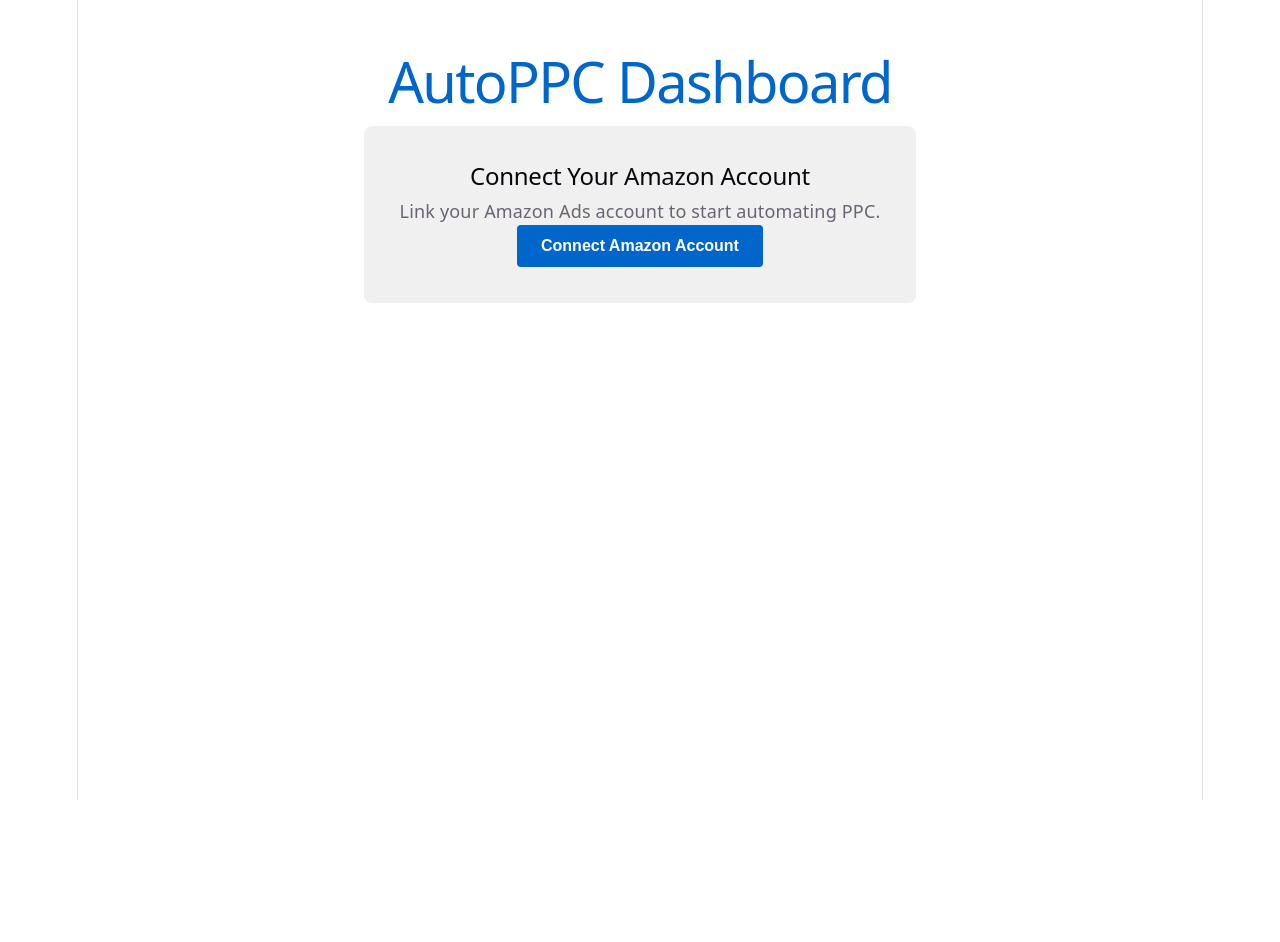
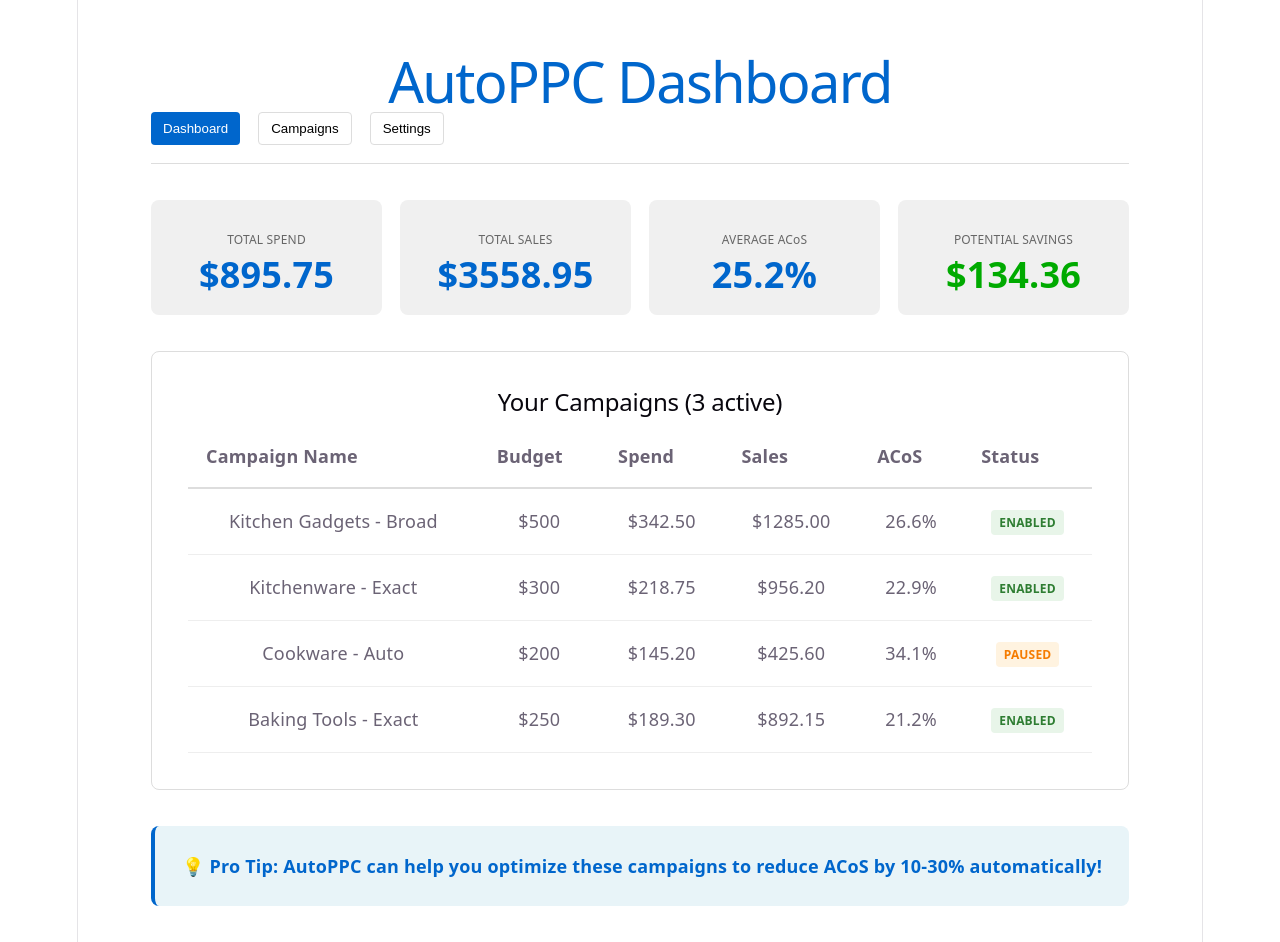
Before and after one commit to AtlasDigitalMarketingAdmin/autoppc-frontend, a React (Vite) app: page / in a window 1280 px wide. Before the commit the page ends 800 px from the top, so only its background shows below. Built offline with nearby package versions, Linux system fonts and the light colour scheme.

Commit message:
Add mock campaign data dashboard

```diff
--- a/src/Dashboard.jsx
+++ b/src/Dashboard.jsx
@@ -1,48 +1,135 @@
 import { useState } from 'react';
-import axios from 'axios';
-
-const API_URL = 'https://autoppc-backend.onrender.com';
 
 export default function Dashboard() {
-  const [loading, setLoading] = useState(false);
-  const [error, setError] = useState(null);
+  const [connected] = useState(true);
 
-  const connectAmazon = async () => {
-    try {
-      setLoading(true);
-      const response = await axios.get(`${API_URL}/auth/amazon`);
-      window.location.href = response.data.url;
-    } catch (err) {
-      setError('Failed to connect: ' + err.message);
+  // Mock campaign data
+  const campaigns = [
+    {
+      campaignId: '1',
+      name: 'Kitchen Gadgets - Broad',
+      state: 'ENABLED',
+      budget: { budget: 500 },
+      spend: 342.50,
+      sales: 1285.00,
+      acos: 26.6
+    },
+    {
+      campaignId: '2',
+      name: 'Kitchenware - Exact',
+      state: 'ENABLED',
+      budget: { budget: 300 },
+      spend: 218.75,
+      sales: 956.20,
+      acos: 22.9
+    },
+    {
+      campaignId: '3',
+      name: 'Cookware - Auto',
+      state: 'PAUSED',
+      budget: { budget: 200 },
+      spend: 145.20,
+      sales: 425.60,
+      acos: 34.1
+    },
+    {
+      campaignId: '4',
+      name: 'Baking Tools - Exact',
+      state: 'ENABLED',
+      budget: { budget: 250 },
+      spend: 189.30,
+      sales: 892.15,
+      acos: 21.2
     }
-  };
+  ];
+
+  // Calculate totals
+  const totalSpend = campaigns.reduce((sum, c) => sum + c.spend, 0);
+  const totalSales = campaigns.reduce((sum, c) => sum + c.sales, 0);
+  const avgAcos = (totalSpend / totalSales * 100).toFixed(1);
+  const savings = totalSpend * 0.15; // Estimated 15% savings with AutoPPC
+
+  const activeCampaigns = campaigns.filter(c => c.state === 'ENABLED').length;
 
   return (
     <div style={{ maxWidth: '1200px', margin: '0 auto', padding: '2rem' }}>
-      <h1 style={{ color: '#0066CC' }}>AutoPPC Dashboard</h1>
+      <nav style={{ marginBottom: '2rem', borderBottom: '1px solid #ddd', paddingBottom: '1rem' }}>
+        <h1 style={{ color: '#0066CC', marginBottom: '1rem' }}>AutoPPC Dashboard</h1>
+        <div style={{ display: 'flex', gap: '1rem' }}>
+          <button style={{ padding: '8px 12px', border: 'none', background: '#0066CC', color: 'white', borderRadius: '4px', cursor: 'pointer' }}>Dashboard</button>
+          <button style={{ padding: '8px 12px', border: '1px solid #ddd', background: 'white', cursor: 'pointer', borderRadius: '4px' }}>Campaigns</button>
+          <button style={{ padding: '8px 12px', border: '1px solid #ddd', background: 'white', cursor: 'pointer', borderRadius: '4px' }}>Settings</button>
+        </div>
+      </nav>
 
-      {error && <p style={{ color: 'red' }}>{error}</p>}
+      {connected && (
+        <>
+          {/* Stats */}
+          <div style={{ display: 'grid', gridTemplateColumns: 'repeat(4, 1fr)', gap: '1rem', marginBottom: '2rem' }}>
+            <div style={{ background: '#f0f0f0', padding: '1.5rem', borderRadius: '8px' }}>
+              <p style={{ color: '#666', marginBottom: '0.5rem', fontSize: '12px' }}>TOTAL SPEND</p>
+              <p style={{ fontSize: '2rem', fontWeight: 'bold', color: '#0066CC' }}>${totalSpend.toFixed(2)}</p>
+            </div>
+            <div style={{ background: '#f0f0f0', padding: '1.5rem', borderRadius: '8px' }}>
+              <p style={{ color: '#666', marginBottom: '0.5rem', fontSize: '12px' }}>TOTAL SALES</p>
+              <p style={{ fontSize: '2rem', fontWeight: 'bold', color: '#0066CC' }}>${totalSales.toFixed(2)}</p>
+            </div>
+            <div style={{ background: '#f0f0f0', padding: '1.5rem', borderRadius: '8px' }}>
+              <p style={{ color: '#666', marginBottom: '0.5rem', fontSize: '12px' }}>AVERAGE ACoS</p>
+              <p style={{ fontSize: '2rem', fontWeight: 'bold', color: '#0066CC' }}>{avgAcos}%</p>
+            </div>
+            <div style={{ background: '#f0f0f0', padding: '1.5rem', borderRadius: '8px' }}>
+              <p style={{ color: '#666', marginBottom: '0.5rem', fontSize: '12px' }}>POTENTIAL SAVINGS</p>
+              <p style={{ fontSize: '2rem', fontWeight: 'bold', color: '#00AA00' }}>${savings.toFixed(2)}</p>
+            </div>
+          </div>
 
-      <div style={{ background: '#f0f0f0', padding: '2rem', borderRadius: '8px', textAlign: 'center' }}>
-        <h2>Connect Your Amazon Account</h2>
-        <p>Link your Amazon Ads account to start automating PPC.</p>
-        <button
-          onClick={connectAmazon}
-          disabled={loading}
-          style={{
-            background: '#0066CC',
-            color: 'white',
-            padding: '12px 24px',
-            border: 'none',
-            borderRadius: '4px',
-            cursor: 'pointer',
-            fontSize: '16px',
-            fontWeight: 'bold'
-          }}
-        >
-          {loading ? 'Connecting...' : 'Connect Amazon Account'}
-        </button>
-      </div>
+          {/* Campaigns Table */}
+          <div style={{ background: 'white', border: '1px solid #ddd', borderRadius: '8px', padding: '2rem' }}>
+            <h2 style={{ marginTop: 0 }}>Your Campaigns ({activeCampaigns} active)</h2>
+            <table style={{ width: '100%', borderCollapse: 'collapse' }}>
+              <thead>
+                <tr style={{ borderBottom: '2px solid #ddd' }}>
+                  <th style={{ textAlign: 'left', padding: '1rem', fontWeight: 'bold' }}>Campaign Name</th>
+                  <th style={{ textAlign: 'left', padding: '1rem', fontWeight: 'bold' }}>Budget</th>
+                  <th style={{ textAlign: 'left', padding: '1rem', fontWeight: 'bold' }}>Spend</th>
+                  <th style={{ textAlign: 'left', padding: '1rem', fontWeight: 'bold' }}>Sales</th>
+                  <th style={{ textAlign: 'left', padding: '1rem', fontWeight: 'bold' }}>ACoS</th>
+                  <th style={{ textAlign: 'left', padding: '1rem', fontWeight: 'bold' }}>Status</th>
+                </tr>
+              </thead>
+              <tbody>
+                {campaigns.map(campaign => (
+                  <tr key={campaign.campaignId} style={{ borderBottom: '1px solid #eee' }}>
+                    <td style={{ padding: '1rem' }}>{campaign.name}</td>
+                    <td style={{ padding: '1rem' }}>${campaign.budget.budget}</td>
+                    <td style={{ padding: '1rem' }}>${campaign.spend.toFixed(2)}</td>
+                    <td style={{ padding: '1rem' }}>${campaign.sales.toFixed(2)}</td>
+                    <td style={{ padding: '1rem' }}>{campaign.acos}%</td>
+                    <td style={{ padding: '1rem' }}>
+                      <span style={{
+                        background: campaign.state === 'ENABLED' ? '#e8f5e9' : '#fff3e0',
+                        color: campaign.state === 'ENABLED' ? '#2e7d32' : '#f57c00',
+                        padding: '4px 8px',
+                        borderRadius: '4px',
+                        fontSize: '12px',
+                        fontWeight: 'bold'
+                      }}>
+                        {campaign.state}
+                      </span>
+                    </td>
+                  </tr>
+                ))}
+              </tbody>
+            </table>
+          </div>
+
+          {/* Info Box */}
+          <div style={{ background: '#e8f4f8', padding: '1.5rem', borderRadius: '8px', marginTop: '2rem', borderLeft: '4px solid #0066CC' }}>
+            <p style={{ margin: 0, color: '#0066CC', fontWeight: 'bold' }}>💡 Pro Tip: AutoPPC can help you optimize these campaigns to reduce ACoS by 10-30% automatically!</p>
+          </div>
+        </>
+      )}
     </div>
   );
 }
```
